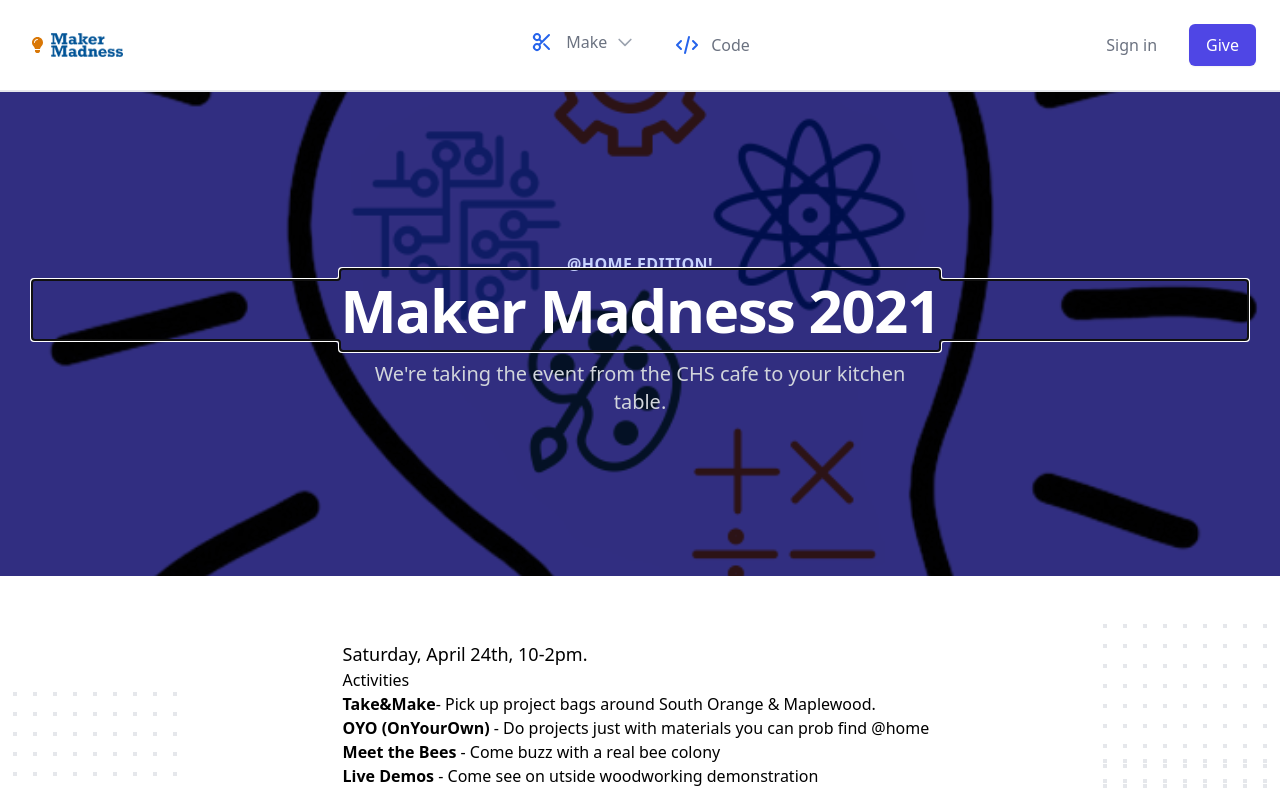
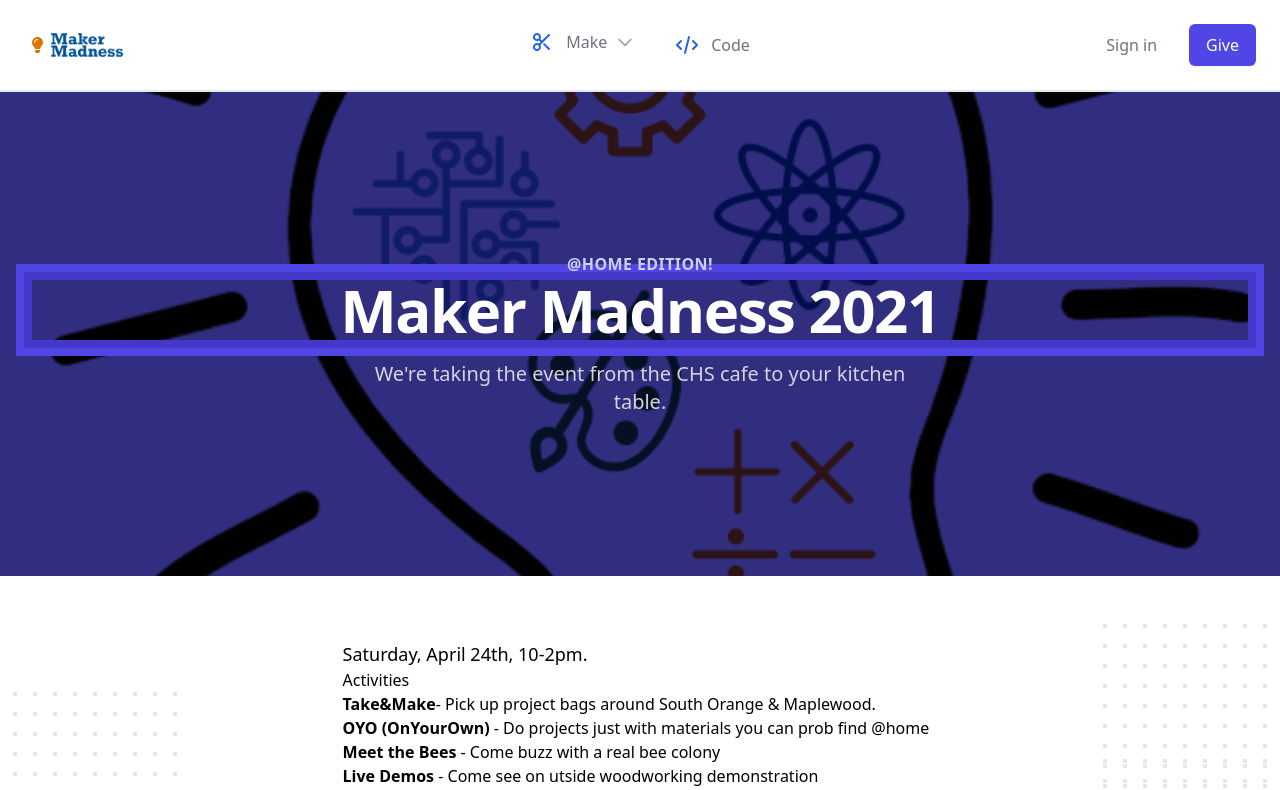
Before and after one commit to larboyer/maker-madness-web5, a React (Create React App) app: page / in a window 1280 px wide. Shown: the top 790 px of the page. Built offline with nearby package versions, Linux system fonts and the light colour scheme; what @tailwindcss/typography would draw is missing.

Commit message:
bug: 🐛 Fixed focus ring on home page

```diff
--- a/src/pages/Home.js
+++ b/src/pages/Home.js
@@ -32,7 +32,7 @@
             <h1
               ref={ref}
               tabIndex={-1}
-              className="mt-1 text-4xl font-extrabold text-white sm:text-5xl sm:tracking-tight lg:text-6xl"
+              className="mt-1 text-4xl font-extrabold text-white sm:text-5xl sm:tracking-tight lg:text-6xl  focus:outline-none focus:ring-8 focus:ring-indigo-600 focus:ring-offset-8 focus:ring-offset-indigo-700"
             >
               Maker Madness 2021
             </h1>
```
